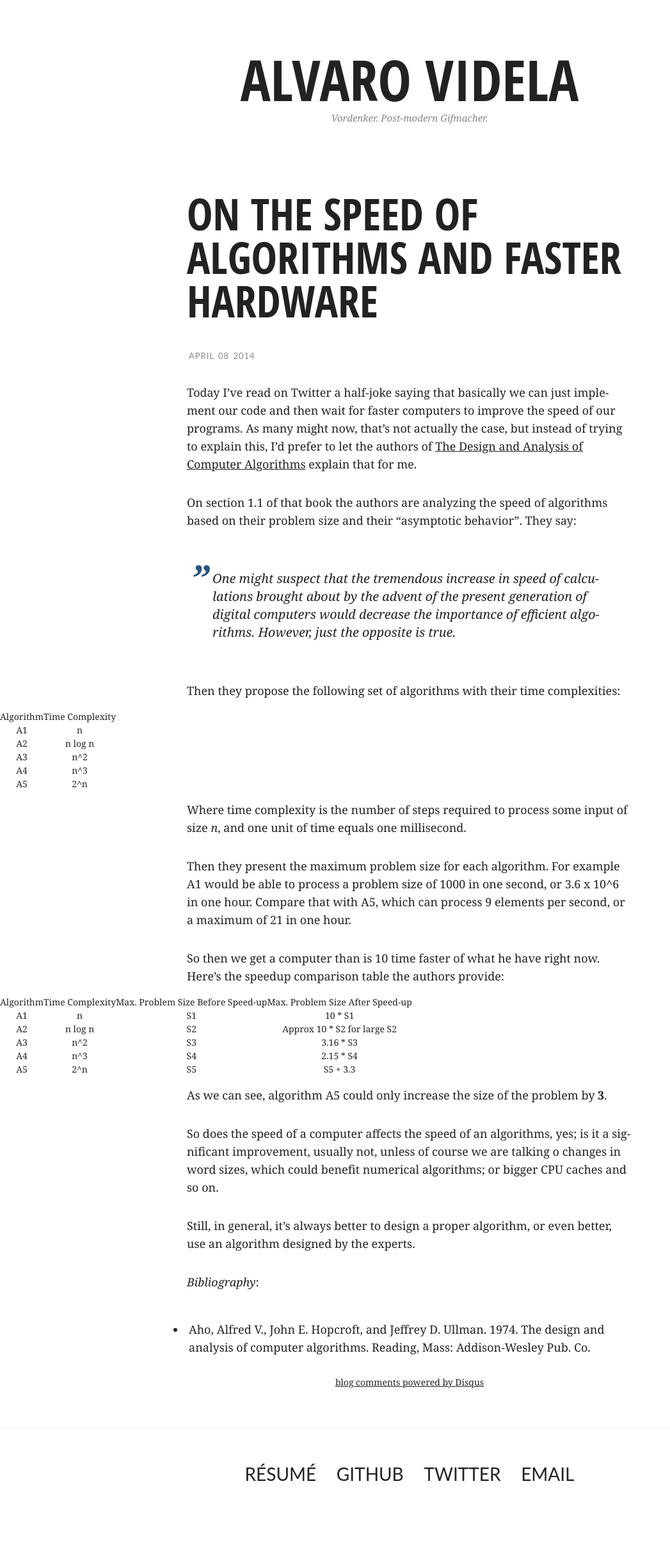
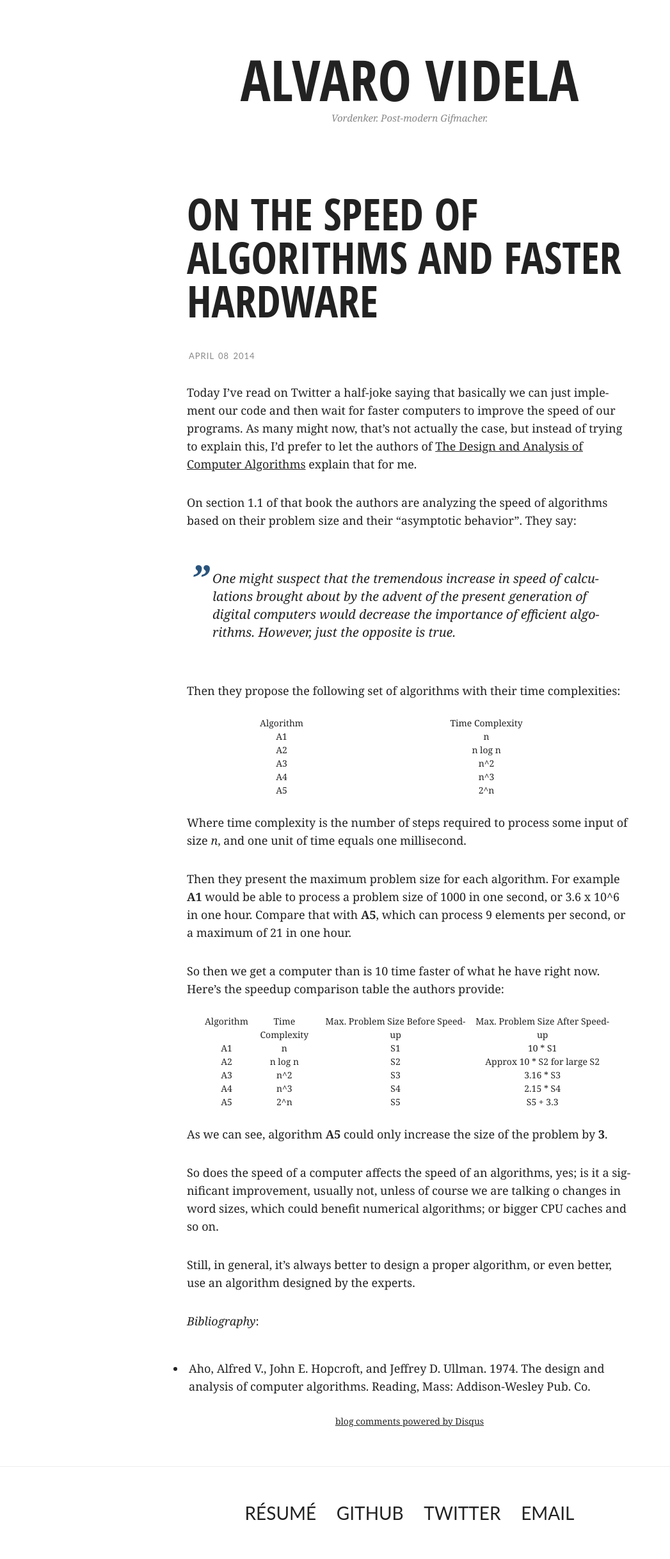
Before and after one commit to videlalvaro/videlalvaro.github.io, a Jekyll site: the page built from _posts/2014-04-08-on-the-speed-of-algorithms.md, in a window 1280 px wide. Shown: the whole page at 64% size, without its empty margins (0-1047 px from the left). Built offline with Jekyll 4.4.1, drawn with Linux system fonts in a browser that asks for light colours; comment, search, counter and statistics services are not loaded; before the commit the page ends 2375 px from its top, so only the background shows below that.

Commit message:
cosmetics and CSS

```diff
--- a/_posts/2014-04-08-on-the-speed-of-algorithms.md
+++ b/_posts/2014-04-08-on-the-speed-of-algorithms.md
@@ -35,13 +35,12 @@ complexities:
 | A4        | n^3             |
 | A5        | 2^n             |
 
-
 Where time complexity is the number of steps required to process some
 input of size _n_, and one unit of time equals one millisecond.
 
 Then they present the maximum problem size for each algorithm. For
-example A1 would be able to process a problem size of 1000 in one
-second, or 3.6 x 10^6 in one hour. Compare that with A5, which can
+example **A1** would be able to process a problem size of 1000 in one
+second, or 3.6 x 10^6 in one hour. Compare that with **A5**, which can
 process 9 elements per second, or a maximum of 21 in one hour.
 
 
@@ -57,7 +56,7 @@ now. Here's the speedup comparison table the authors provide:
 | A4           | n^3             | S4                                | 2.15 * S4                        |
 | A5           | 2^n             | S5                                | S5 + 3.3                         |
 
-As we can see, algorithm A5 could only increase the size of the
+As we can see, algorithm **A5** could only increase the size of the
 problem by **3**.
 
 So does the speed of a computer affects the speed of an algorithms,
--- a/css/screen.css
+++ b/css/screen.css
@@ -38,6 +38,8 @@ q:before, q:after {
   content: none; }
 
 table {
+  width: 50%;
+  margin: 10px auto;
   border-collapse: collapse;
   border-spacing: 0; }
 
```
